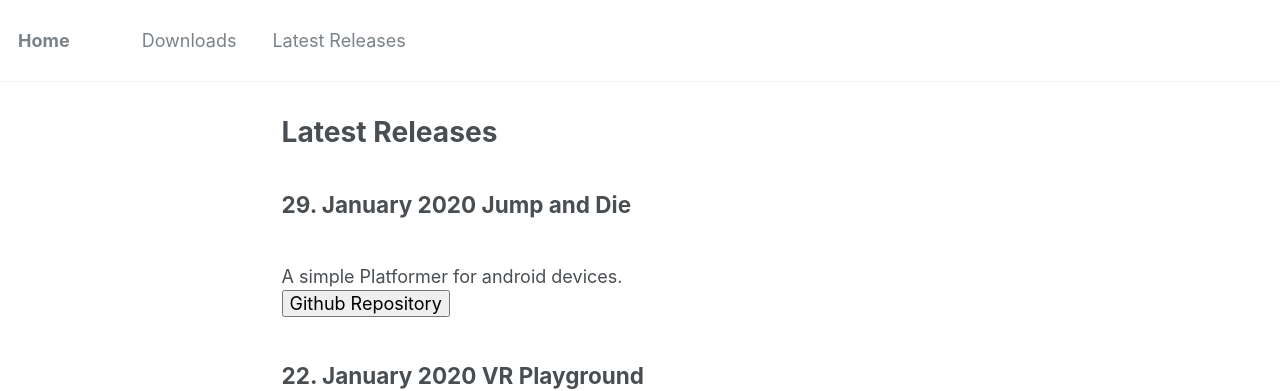
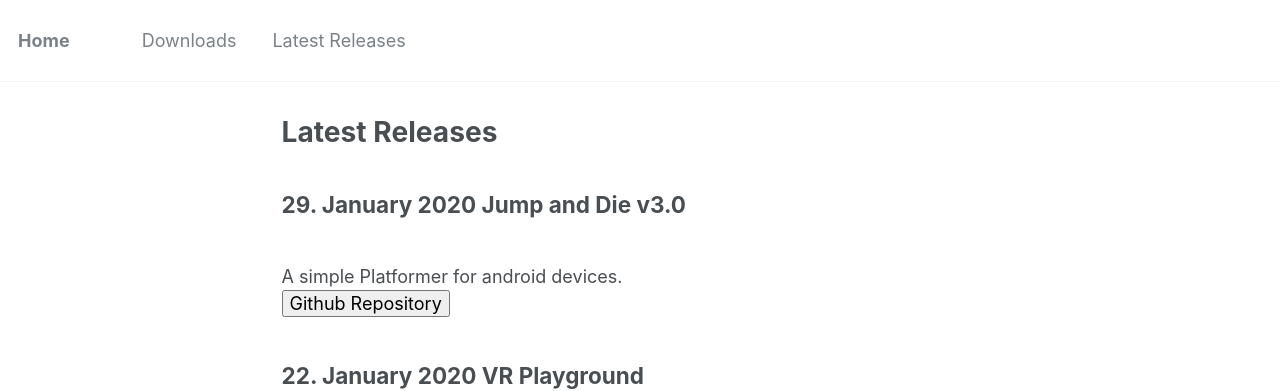
Before and after one commit to Janik313/janik313.github.io, a Jekyll site: the page built from _pages/releases.md, in a window 1280 px wide. Shown: the top 391 px of the page. Built offline with Jekyll 4.4.1, drawn with Linux system fonts in a browser that asks for light colours.

Commit message:
Update releases.md

```diff
--- a/_pages/releases.md
+++ b/_pages/releases.md
@@ -16,7 +16,7 @@
 </script>
 </head>
 
-<h2>29. January 2020 Jump and Die </h2>
+<h2>29. January 2020 Jump and Die v3.0 </h2>
 <br>A simple Platformer for android devices.
 <br><button onclick="window.location.href='https://github.com/Janik313/JumpAndDie'">Github Repository</button>
 <h2>22. January 2020	VR Playground</h2>
```
